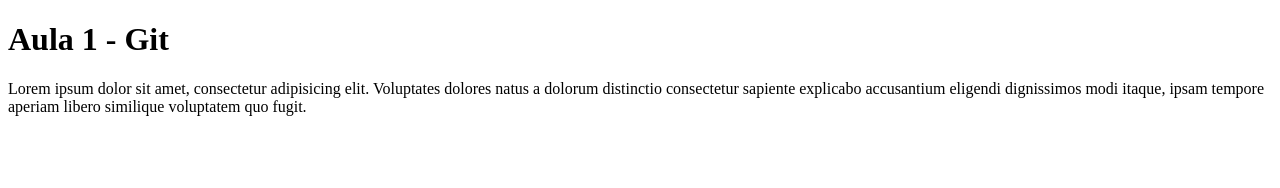
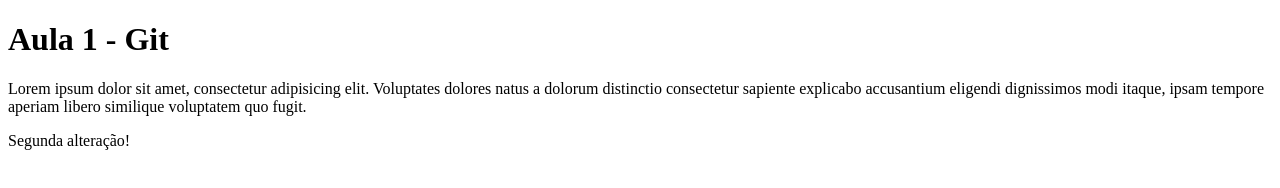
Before and after one commit to GuilhermeCardos/gama-no-github, a plain HTML site: page index.html in a window 1280 px wide. Drawn offline with Linux system fonts and the light colour scheme.

Commit message:
Segunda alteração pela branch main

```diff
--- a/index.html
+++ b/index.html
@@ -9,5 +9,8 @@
 <body>
     <h1>Aula 1 - Git</h1>
     <p>Lorem ipsum dolor sit amet, consectetur adipisicing elit. Voluptates dolores natus a dolorum distinctio consectetur sapiente explicabo accusantium eligendi dignissimos modi itaque, ipsam tempore aperiam libero similique voluptatem quo fugit.</p>
+    <div>
+        Segunda alteração!
+    </div>
 </body>
 </html>
```
